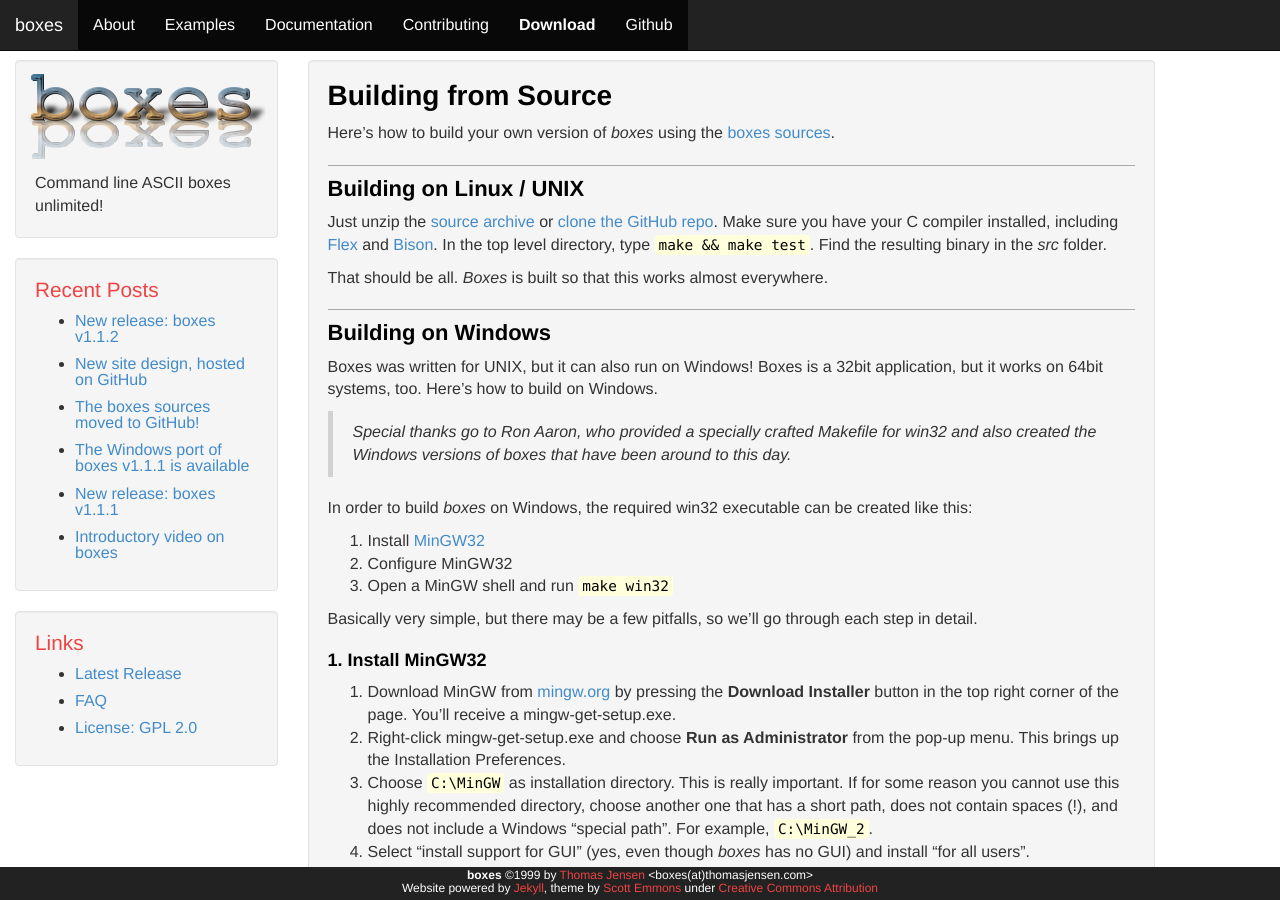
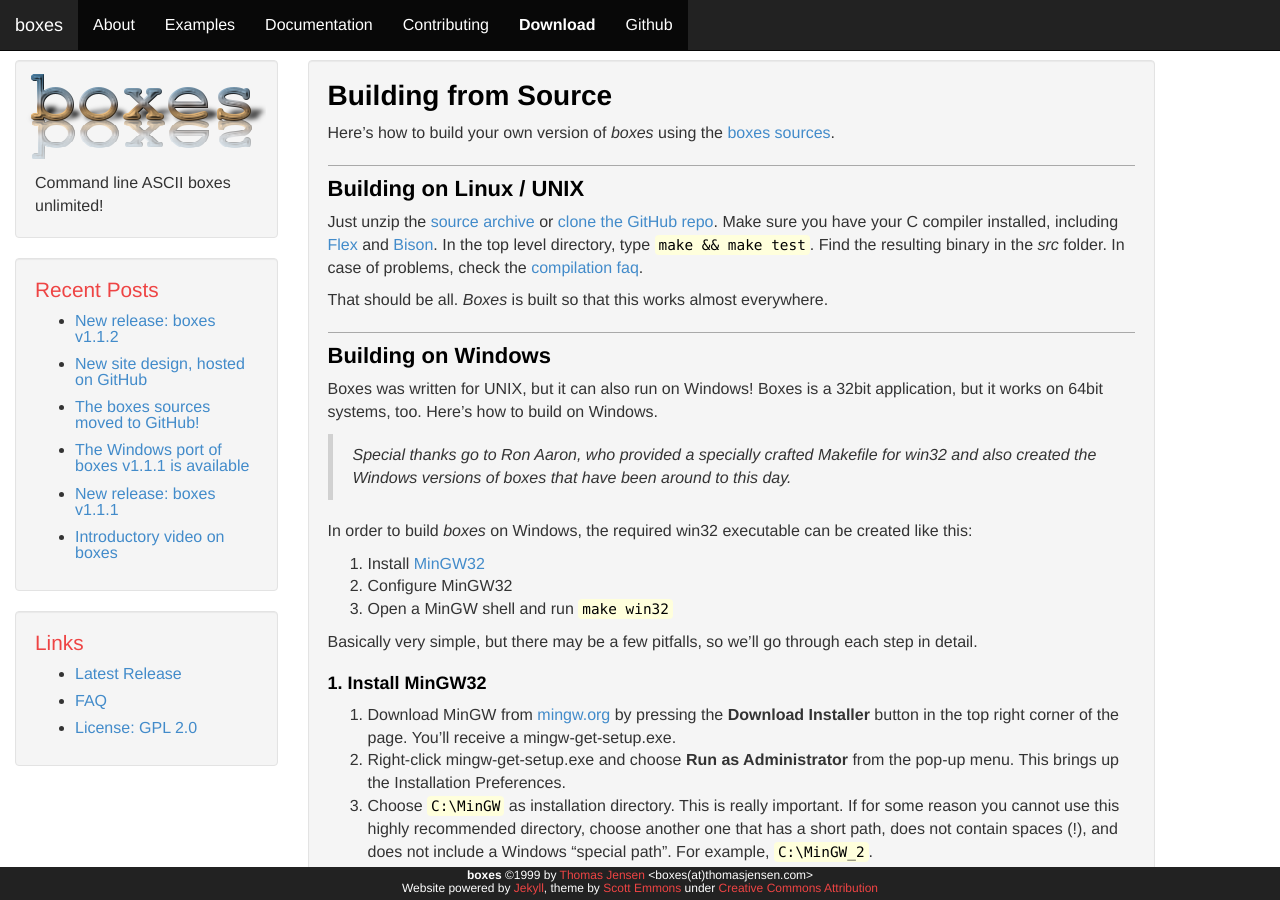
Before and after one commit to ascii-boxes/boxes, a Jekyll site: the page built from build.html, in a window 1280 px wide and 900 px high. Built offline with Jekyll 4.4.1, drawn with Linux system fonts in a browser that asks for light colours.

Commit message:
Mention compilation FAQ in build instructions

```diff
--- a/_includes/boxes/build.md
+++ b/_includes/boxes/build.md
@@ -4,7 +4,7 @@
 
 ## Building on Linux / UNIX
 
-Just unzip the [source archive](https://github.com/{{ site.github }}/releases/latest) or [clone the GitHub repo](https://help.github.com/articles/cloning-a-repository/). Make sure you have your C&nbsp;compiler installed, including [Flex](http://flex.sourceforge.net/) and [Bison](http://www.gnu.org/software/bison/). In the top level directory, type `make && make test`. Find the resulting binary in the *src* folder.
+Just unzip the [source archive](https://github.com/{{ site.github }}/releases/latest) or [clone the GitHub repo](https://help.github.com/articles/cloning-a-repository/). Make sure you have your C&nbsp;compiler installed, including [Flex](http://flex.sourceforge.net/) and [Bison](http://www.gnu.org/software/bison/). In the top level directory, type `make && make test`. Find the resulting binary in the *src* folder. In case of problems, check the [compilation faq]({{ site.baseurl }}/docs/faq.html#q5).
 
 That should be all. *Boxes* is built so that this works almost everywhere.
 
```
